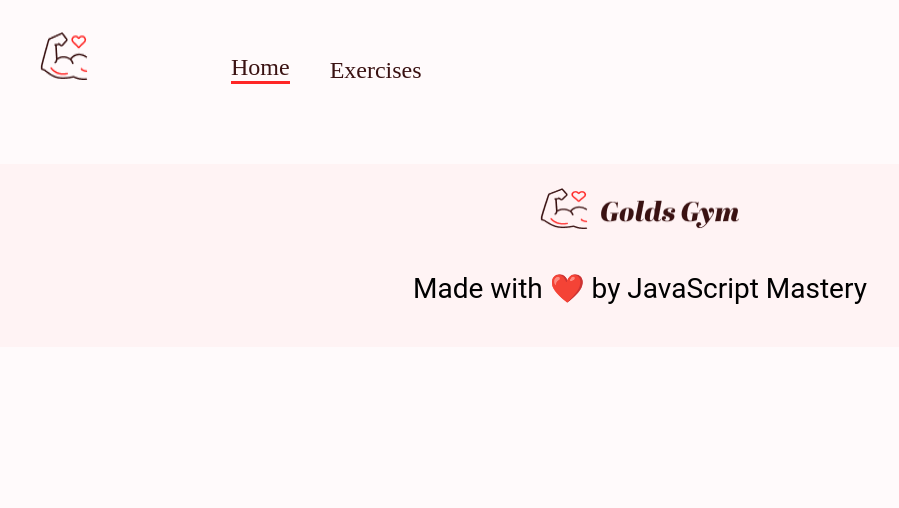
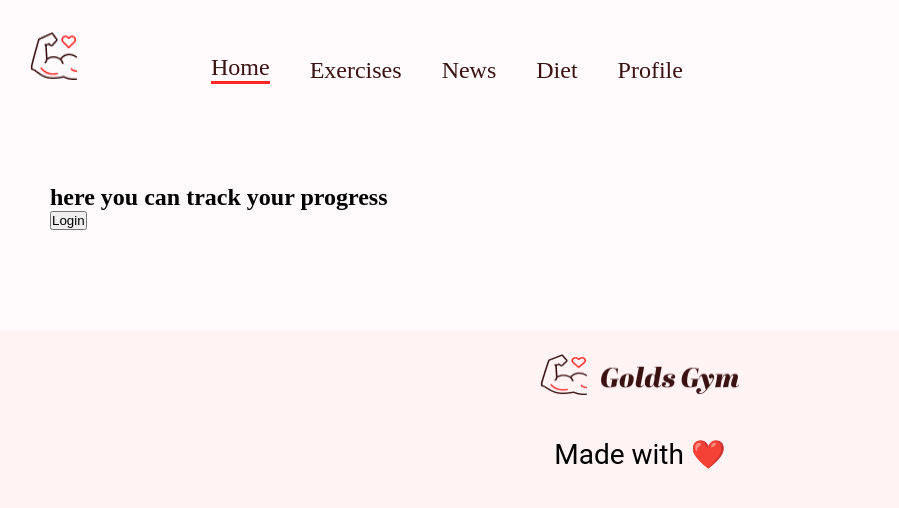
Before and after one commit to SultanYasin/gym_application, a React (Create React App) app: page /profile in a window 1280 px wide. Shown: the top 508 px of the page, without its empty margins (0-899 px from the left). Built offline with nearby package versions, Linux system fonts and the light colour scheme.

Commit message:
adding the news & diet & auth component

```diff
--- a/package.json
+++ b/package.json
@@ -3,10 +3,10 @@
   "version": "0.1.0",
   "private": true,
   "dependencies": {
-    "@emotion/react": "^11.9.0",
-    "@emotion/styled": "^11.8.1",
+    "@emotion/react": "^11.10.6",
+    "@emotion/styled": "^11.10.6",
     "@mui/icons-material": "^5.6.1",
-    "@mui/material": "^5.6.1",
+    "@mui/material": "^5.11.16",
     "react": "^18.0.0",
     "react-dom": "^18.2.0",
     "react-horizontal-scrolling-menu": "^2.7.1",
--- a/src/App.js
+++ b/src/App.js
@@ -5,8 +5,11 @@ import { Box } from '@mui/material';
 import './App.css';
 import ExerciseDetail from './pages/ExerciseDetail';
 import Home from './pages/Home';
+import Profile from './pages/Profile';
 import Navbar from './components/Navbar';
 import Footer from './components/Footer';
+import News from './pages/News';
+import Diet from './pages/Diet';
 
 const App = () => (
   <Box width="400px" sx={{ width: { xl: '1488px' } }} m="auto">
@@ -14,6 +17,9 @@ const App = () => (
     <Routes>
       <Route path="/" element={<Home />} />
       <Route path="/exercise/:id" element={<ExerciseDetail />} />
+      <Route path="/profile" element={<Profile />} />
+      <Route path="/news" element={<News />} />
+      <Route path="/diet" element={<Diet />} />
     </Routes>
     <Footer />
   </Box>
--- a/src/Components/Exercises.js
+++ b/src/Components/Exercises.js
@@ -26,10 +26,14 @@ const Exercises = ({ exercises, setExercises, bodyPart }) => {
     fetchExercisesData();
   }, [bodyPart]);
 
+
   // Pagination
   const indexOfLastExercise = currentPage * exercisesPerPage;
   const indexOfFirstExercise = indexOfLastExercise - exercisesPerPage;
-  const currentExercises = exercises.slice(indexOfFirstExercise, indexOfLastExercise);
+  const exercisesArray = Array.from(exercises);
+  const currentExercises = exercisesArray.slice(indexOfFirstExercise, indexOfLastExercise);
+
+
 
   const paginate = (event, value) => {
     setCurrentPage(value);
--- a/src/Components/Footer.js
+++ b/src/Components/Footer.js
@@ -3,11 +3,25 @@ import { Box, Stack, Typography } from '@mui/material';
 import Logo from '../assets/images/Logo-1.png';
 
 const Footer = () => (
-  <Box mt="80px" bgcolor="#FFF3F4">
-    <Stack gap="40px" sx={{ alignItems: 'center' }} flexWrap="wrap" px="40px" pt="24px">
-      <img src={Logo} alt="logo" style={{ width: '200px', height: '41px' }} />
+  <Box mt="100px" bgcolor="#FFF3F4" >
+    <Stack
+      gap="40px"
+      sx={{ alignItems: "center" }}
+      flexWrap="wrap"
+      px="40px"
+      pt="24px"
+    >
+      <img src={Logo} alt="logo" style={{ width: "200px", height: "41px" }} />
     </Stack>
-    <Typography variant="h5" sx={{ fontSize: { lg: '28px', xs: '20px' } }} mt="41px" textAlign="center" pb="40px">Made with ❤️ by JavaScript Mastery</Typography>
+    <Typography
+      variant="h5"
+      sx={{ fontSize: { lg: "28px", xs: "20px" } }}
+      mt="41px"
+      textAlign="center"
+      pb="40px"
+    >
+      Made with ❤️
+    </Typography>
   </Box>
 );
 
--- a/src/Components/Navbar.js
+++ b/src/Components/Navbar.js
@@ -7,7 +7,7 @@ import Logo from '../assets/images/Logo.png';
 const Navbar = () => (
   <Stack direction="row" justifyContent="space-around" sx={{ gap: { sm: '123px', xs: '40px' }, mt: { sm: '32px', xs: '20px' }, justifyContent: 'none' }} px="20px">
     <Link to="/">
-      <img src={Logo} alt="logo" style={{ width: '48px', height: '48px', margin: '0px 20px' }} />
+      <img src={Logo} alt="logo" style={{ width: '48px', height: '48px', margin: '0px 10px' }} />
     </Link>
     <Stack
       direction="row"
@@ -18,6 +18,9 @@ const Navbar = () => (
     >
       <Link to="/" style={{ textDecoration: 'none', color: '#3A1212', borderBottom: '3px solid #FF2625' }}>Home</Link>
       <a href="#exercises" style={{ textDecoration: 'none', color: '#3A1212' }}>Exercises</a>
+      <Link to="/news" style={{ textDecoration: 'none', color: '#3A1212' }}>News</Link>
+      <Link to="/diet" style={{ textDecoration: 'none', color: '#3A1212' }}>Diet</Link>
+      <Link to="/Profile" style={{ textDecoration: 'none', color: '#3A1212' }}>Profile</Link>
     </Stack>
   </Stack>
 );
--- a/src/Components/SearchExercises.js
+++ b/src/Components/SearchExercises.js
@@ -11,8 +11,9 @@ const SearchExercises = ({ setExercises, bodyPart, setBodyPart }) => {
   useEffect(() => {
     const fetchExercisesData = async () => {
       const bodyPartsData = await fetchData('https://exercisedb.p.rapidapi.com/exercises/bodyPartList', exerciseOptions);
+      const bodyPartsDataArray = Array.from(bodyPartsData);
 
-      setBodyParts(['all', ...bodyPartsData]);
+      setBodyParts(['all', ...bodyPartsDataArray]);
     };
 
     fetchExercisesData();
--- /dev/null
+++ b/src/Pages/Diet.js
@@ -0,0 +1,12 @@
+import React from "react";
+
+function Diet() {
+  return (
+    <div>
+      <p>diet diet</p>
+      Diet
+    </div>
+  );
+}
+
+export default Diet;
--- /dev/null
+++ b/src/Pages/News.js
@@ -0,0 +1,14 @@
+import { Box } from "@mui/material";
+import React from "react";
+
+function News() {
+  return (
+    <Box mt="50px" ml="50px">
+      <h2>Here you gonna see the news of sport and health</h2>
+
+
+    </Box>
+  );
+}
+
+export default News;
--- /dev/null
+++ b/src/Pages/Profile.js
@@ -0,0 +1,13 @@
+import { Box } from "@mui/material";
+import React from 'react';
+
+function Profile() {
+  return (
+    <Box mt="100px" ml="50px">
+      <h2>here you can track your progress</h2>
+      <button onClick={()=>console.log("hi")} >Login</button>
+    </Box>
+  );
+}
+
+export default Profile;
--- a/src/utils/fetchData.js
+++ b/src/utils/fetchData.js
@@ -1,4 +1,4 @@
-export const exerciseOptions = {
+/* export const exerciseOptions = {
   method: 'GET',
   headers: {
     'X-RapidAPI-Host': 'exercisedb.p.rapidapi.com',
@@ -20,3 +20,4 @@ export const fetchData = async (url, options) => {
 
   return data;
 };
+ */
```
Also changed, not shown: src/Pages/Home.js (+10 -2 lines), 1 other file (tests, documents, lock files or other folders).
